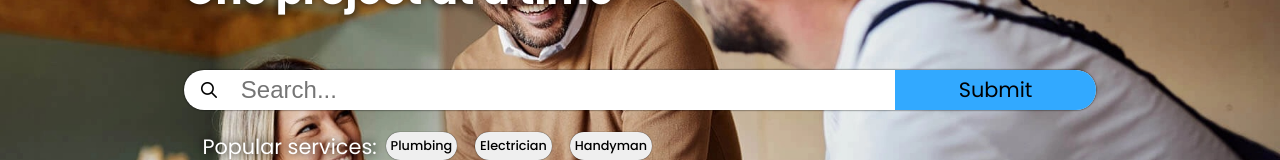
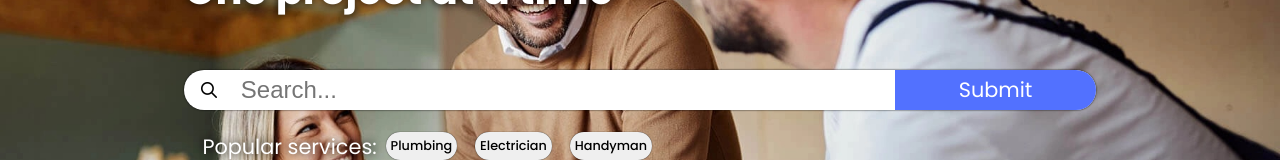
Before and after one commit to lgxxhi/Prorated-Front-End, a React (Create React App) app: page / in a window 1280 px wide. Shown: the part 275-435 px from the top of the page. Built offline with nearby package versions, Linux system fonts and the light colour scheme.

Commit message:
Design improvement

```diff
--- a/src/Styles/Components/SearchBar.scss
+++ b/src/Styles/Components/SearchBar.scss
@@ -24,13 +24,18 @@
         border: 0;
         border-radius: 0px 20px 20px 0px;
         font-size: 1.3em;
-        background:rgb(50, 169, 255);
+        background: #5271FF;
+        color: white;
+        transition: .15s;
+        &:hover{
+            opacity: 90%;
+        }
     }
 }
 
 .searchBar-nav{
     display: grid;
-    grid-template-columns: 6% 94%;
+    grid-template-columns: 6% 74% 20%;
     align-items: center;
     margin-left: 10px;
     height: 40px;
@@ -57,6 +62,10 @@
         border-radius: 0px 20px 20px 0px;
         font-size: 1.3em;
         background: 0;
-        background-color: rgb(228, 228, 228);
+        background: rgba($color: #000000, $alpha: .08);
+        transition: .15s;
+        &:hover{
+            opacity: 70%;
+        }
     }
 }
```
